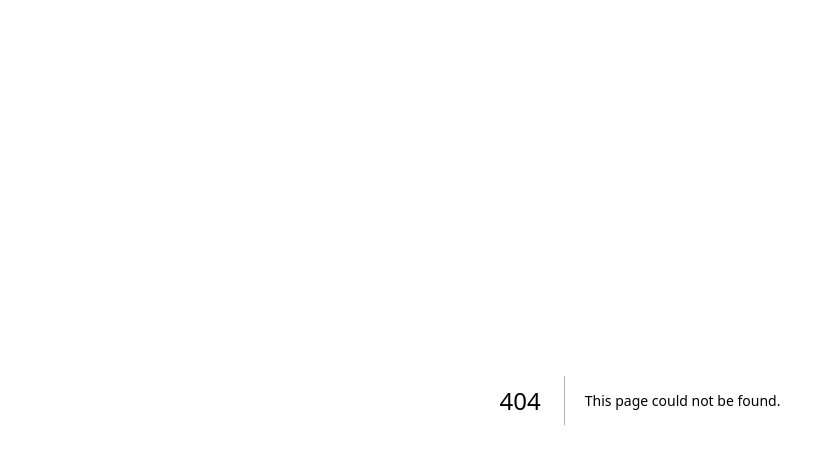
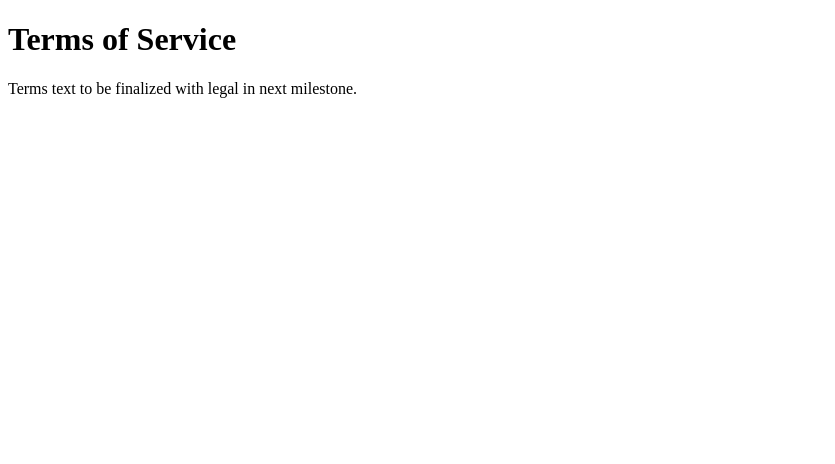
Before and after one commit to Teamtrue/luxury-members, a Next.js app in the folder luxury-members-next/: page /terms in a window 1280 px wide. Before the commit this address had no page. Shown: the top 464 px of the page, without its empty margins (0-835 px from the left). Built offline with nearby package versions, Linux system fonts and the light colour scheme.

Commit message:
Add terms page placeholder

```diff
--- /dev/null
+++ b/luxury-members-next/app/terms/page.tsx
@@ -0,0 +1,8 @@
+export default function TermsPage() {
+  return (
+    <main>
+      <h1>Terms of Service</h1>
+      <p>Terms text to be finalized with legal in next milestone.</p>
+    </main>
+  );
+}
```
